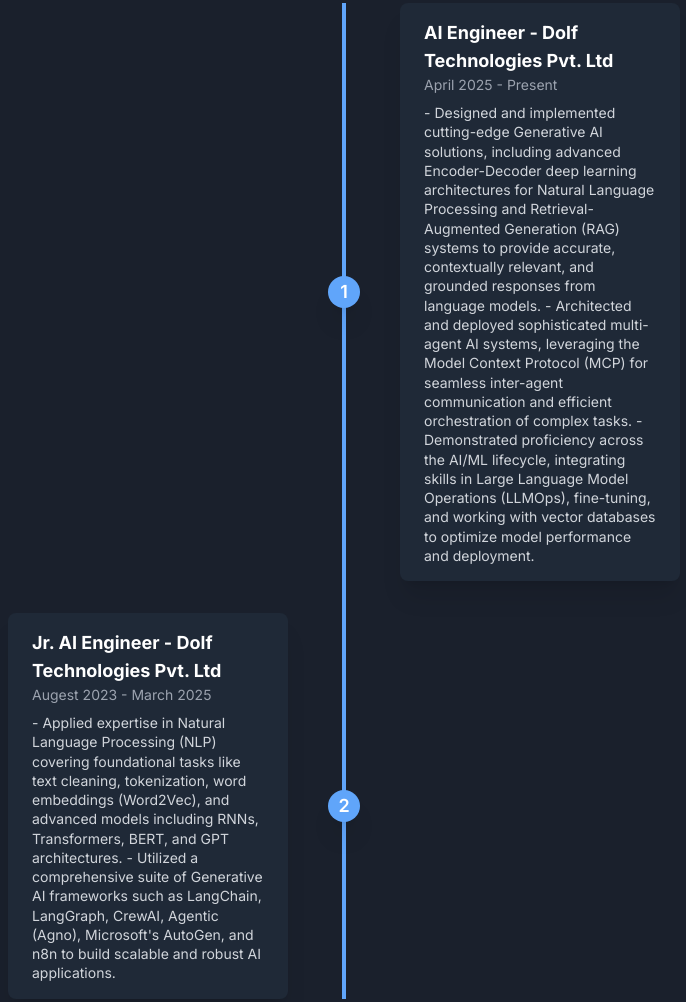
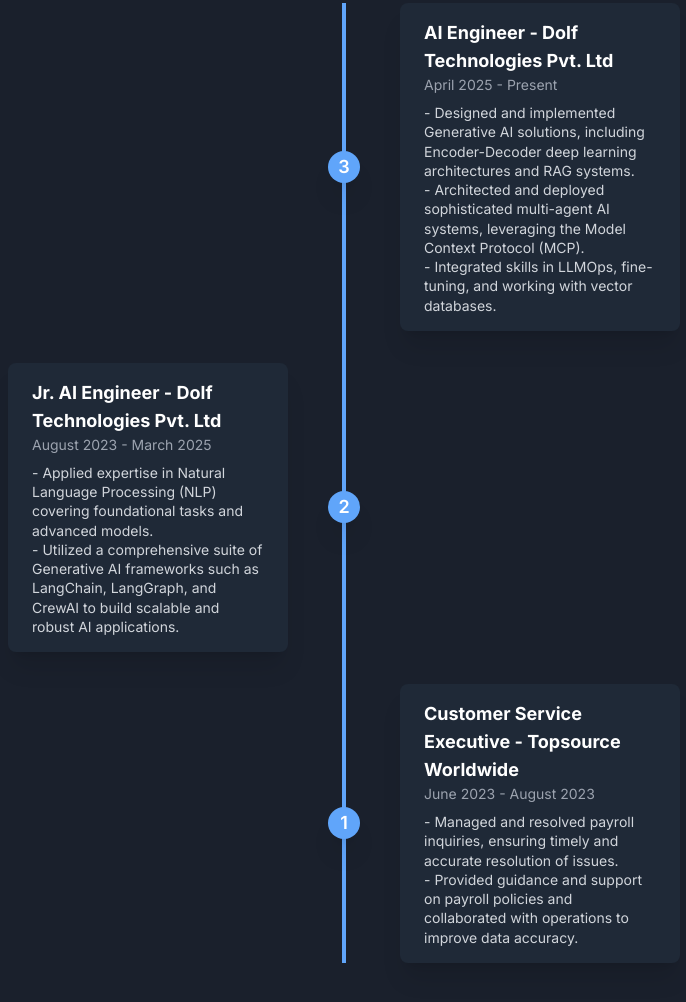
Before and after one commit to Mr-aicoder/PORTFOLIO_WEBSITE, a plain HTML site: page index.html in a window 1280 px wide. Shown: the part 4288-5290 px from the top of the page, without its empty margins (296-982 px from the left). Drawn offline with nearby package versions, Linux system fonts and the light colour scheme.

Commit message:
Update index.html

```diff
--- a/index.html
+++ b/index.html
@@ -424,26 +424,27 @@
         <section id="experience" class="py-16">
             <h2 class="text-4xl font-extrabold text-center mb-12 animate-on-scroll">Experience</h2>
             <div class="relative max-w-2xl mx-auto">
+                <!-- Vertical timeline line -->
                 <div class="border-l-4 border-blue-400 absolute h-full top-0 left-3 md:left-1/2 md:-translate-x-1/2"></div>
-                <!-- Experience Item 1 -->
+
+                <!-- Experience Item 1 (Right side) -->
                 <div class="mb-8 flex justify-between items-center w-full right-timeline animate-on-scroll">
                     <div class="order-1 md:w-5/12"></div>
                     <div class="z-10 flex items-center order-1 bg-blue-400 shadow-xl w-8 h-8 rounded-full">
-                        <h1 class="mx-auto font-semibold text-lg text-white">1</h1>
+                        <h1 class="mx-auto font-semibold text-lg text-white">3</h1>
                     </div>
                     <div class="order-1 bg-gray-800 rounded-lg shadow-xl w-full md:w-5/12 px-6 py-4">
                         <h3 class="font-bold text-lg text-white">AI Engineer - Dolf Technologies Pvt. Ltd</h3>
                         <p class="text-sm text-gray-400">April 2025 - Present</p>
                         <p class="mt-2 text-sm leading-snug text-gray-300">
-                            - Designed and implemented cutting-edge Generative AI solutions, including advanced Encoder-Decoder deep learning architectures for Natural Language Processing and Retrieval-Augmented Generation (RAG) systems to provide accurate, contextually relevant, and grounded responses from language models.
-
-                            - Architected and deployed sophisticated multi-agent AI systems, leveraging the Model Context Protocol (MCP) for seamless inter-agent communication and efficient orchestration of complex tasks.
-
-                            - Demonstrated proficiency across the AI/ML lifecycle, integrating skills in Large Language Model Operations (LLMOps), fine-tuning, and working with vector databases to optimize model performance and deployment.
+                            - Designed and implemented Generative AI solutions, including Encoder-Decoder deep learning architectures and RAG systems.
+                            <br>- Architected and deployed sophisticated multi-agent AI systems, leveraging the Model Context Protocol (MCP).
+                            <br>- Integrated skills in LLMOps, fine-tuning, and working with vector databases.
                         </p>
                     </div>
                 </div>
-                <!-- Experience Item 2 -->
+
+                <!-- Experience Item 2 (Left side) -->
                 <div class="mb-8 flex justify-between flex-row-reverse items-center w-full left-timeline animate-on-scroll">
                     <div class="order-1 md:w-5/12"></div>
                     <div class="z-10 flex items-center order-1 bg-blue-400 shadow-xl w-8 h-8 rounded-full">
@@ -451,11 +452,26 @@
                     </div>
                     <div class="order-1 bg-gray-800 rounded-lg shadow-xl w-full md:w-5/12 px-6 py-4">
                         <h3 class="font-bold text-lg text-white">Jr. AI Engineer - Dolf Technologies Pvt. Ltd</h3>
-                        <p class="text-sm text-gray-400">Augest 2023 - March 2025</p>
+                        <p class="text-sm text-gray-400">August 2023 - March 2025</p>
                         <p class="mt-2 text-sm leading-snug text-gray-300">
-                            - Applied expertise in Natural Language Processing (NLP) covering foundational tasks like text cleaning, tokenization, word embeddings (Word2Vec), and advanced models including RNNs, Transformers, BERT, and GPT architectures.
+                            - Applied expertise in Natural Language Processing (NLP) covering foundational tasks and advanced models.
+                            <br>- Utilized a comprehensive suite of Generative AI frameworks such as LangChain, LangGraph, and CrewAI to build scalable and robust AI applications.
+                        </p>
+                    </div>
+                </div>
 
-                            - Utilized a comprehensive suite of Generative AI frameworks such as LangChain, LangGraph, CrewAI, Agentic (Agno), Microsoft's AutoGen, and n8n to build scalable and robust AI applications.
+                <!-- Experience Item 3 (Right side) -->
+                <div class="mb-8 flex justify-between items-center w-full right-timeline animate-on-scroll">
+                    <div class="order-1 md:w-5/12"></div>
+                    <div class="z-10 flex items-center order-1 bg-blue-400 shadow-xl w-8 h-8 rounded-full">
+                        <h1 class="mx-auto font-semibold text-lg text-white">1</h1>
+                    </div>
+                    <div class="order-1 bg-gray-800 rounded-lg shadow-xl w-full md:w-5/12 px-6 py-4">
+                        <h3 class="font-bold text-lg text-white">Customer Service Executive - Topsource Worldwide</h3>
+                        <p class="text-sm text-gray-400">June 2023 - August 2023</p>
+                        <p class="mt-2 text-sm leading-snug text-gray-300">
+                            - Managed and resolved payroll inquiries, ensuring timely and accurate resolution of issues.
+                            <br>- Provided guidance and support on payroll policies and collaborated with operations to improve data accuracy.
                         </p>
                     </div>
                 </div>
```
